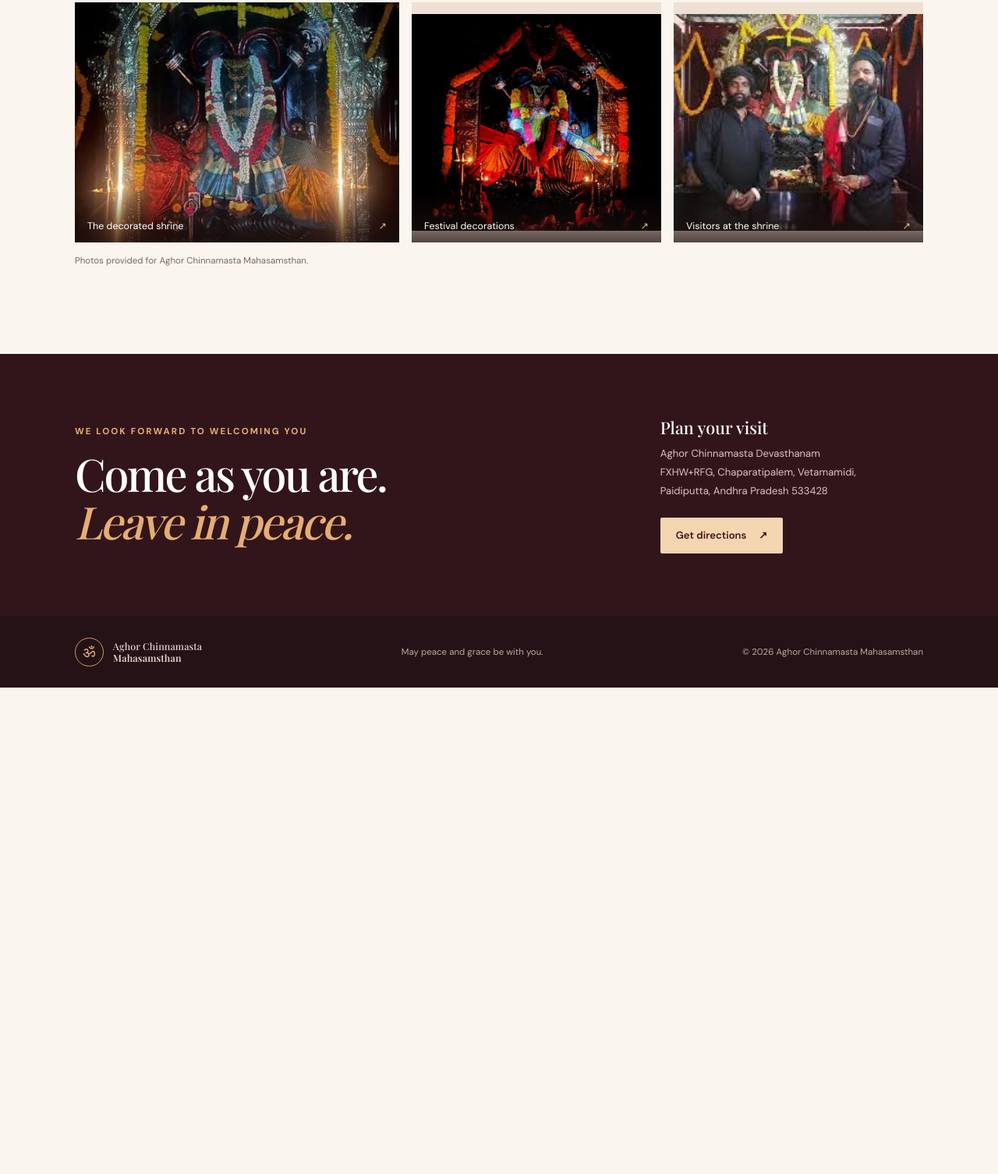
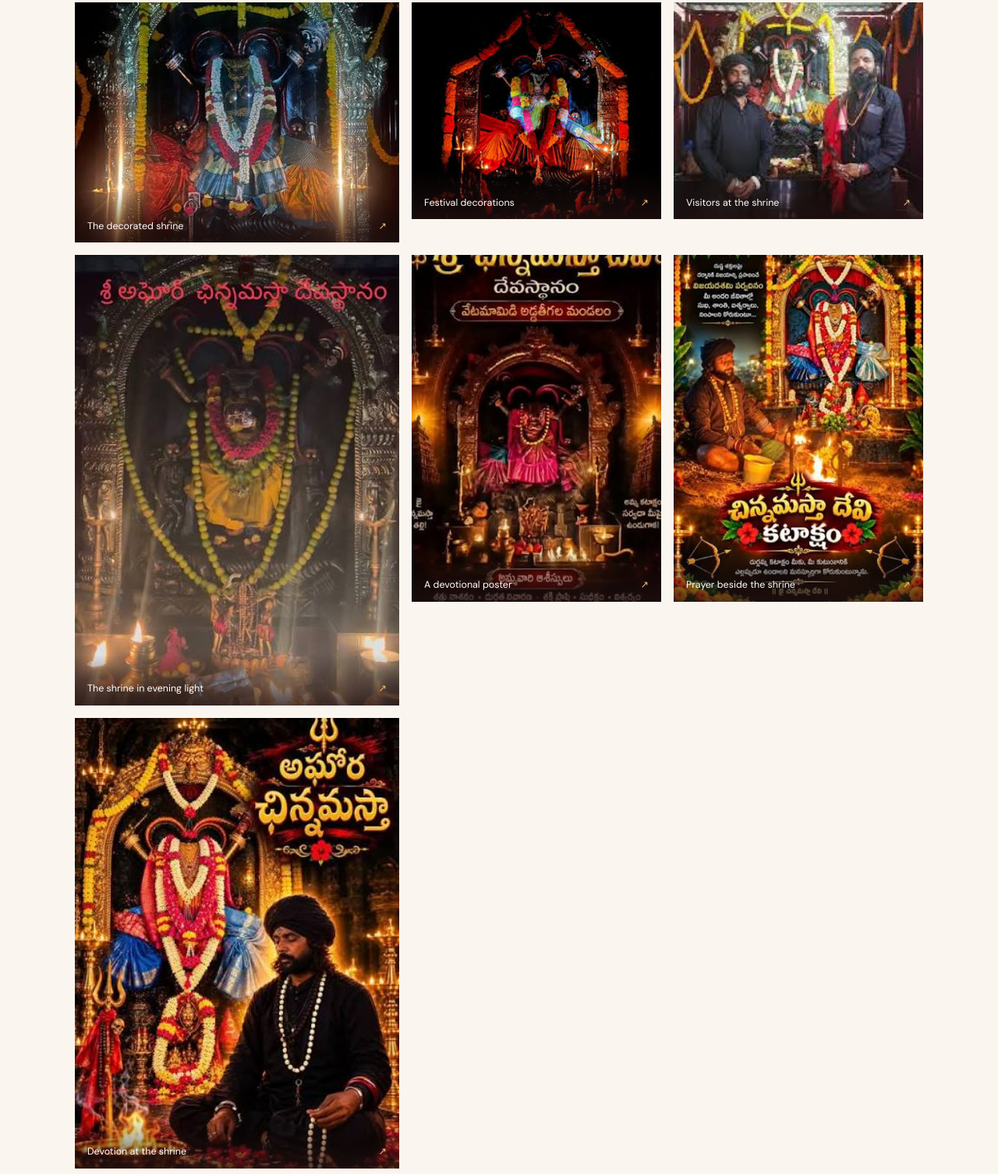
Before and after one commit to ACINTYO-MED/temple, a plain HTML site: page index.html in a window 1280 px wide. Shown: the part 1934-3440 px from the top of the page at 78% size. Before the commit the page ends 2816 px from the top, so only its background shows below. Drawn offline with nearby package versions, Linux system fonts and the light colour scheme; a web font is replaced by a local one.

Commit message:
Add all temple photos to gallery
Co-authored-by: Copilot <223556219+Copilot@users.noreply.github.com>

```diff
--- a/css/style.css
+++ b/css/style.css
@@ -79,10 +79,11 @@ h1 em, h2 em { color: #e5ae70; font-weight: 500; }
 .section-heading { display: flex; align-items: end; justify-content: space-between; gap: 2rem; margin: 2rem 0; }
 .section-heading .eyebrow { margin-bottom: .8rem; }
 .section-heading .muted { max-width: 270px; margin-bottom: .3rem; font-size: .82rem; }
-.gallery-grid { display: grid; grid-template-columns: 1.3fr 1fr 1fr; gap: 1rem; }
+.gallery-grid { display: grid; grid-template-columns: 1.3fr 1fr 1fr; align-items: start; gap: 1rem; }
 .gallery-item { position: relative; display: block; min-width: 0; padding: 0; overflow: hidden; border: 0; background: #eee1d4; text-align: left; cursor: zoom-in; }
 .gallery-item img { display: block; width: 100%; aspect-ratio: 1.15; object-fit: cover; transition: transform .35s; }
 .gallery-item-large img { aspect-ratio: 1.35; }
+.gallery-item-portrait img { aspect-ratio: .72; }
 .gallery-item:hover img, .gallery-item:focus-visible img { transform: scale(1.035); }
 .gallery-caption { position: absolute; right: 0; bottom: 0; left: 0; display: flex; justify-content: space-between; padding: 2.2rem 1rem .85rem; color: white; background: linear-gradient(transparent, rgba(32, 16, 15, .75)); font-size: .78rem; }
 .gallery-caption span { color: #edbd82; }
--- a/index.html
+++ b/index.html
@@ -124,6 +124,22 @@
             <img src="images/images%20(2).jpg" alt="Two visitors standing in front of the temple shrine" loading="lazy">
             <span class="gallery-caption">Visitors at the shrine <span aria-hidden="true">↗</span></span>
           </button>
+          <button class="gallery-item gallery-item-portrait" type="button" data-full="images/temple-banner.png" data-caption="The shrine decorated with garlands and lamps">
+            <img src="images/temple-banner.png" alt="Chinnamasta shrine decorated with garlands and lamps, with Telugu temple lettering" loading="lazy">
+            <span class="gallery-caption">The shrine in evening light <span aria-hidden="true">↗</span></span>
+          </button>
+          <button class="gallery-item gallery-item-portrait" type="button" data-full="images/images%20(3).jpg" data-caption="A devotional poster of the shrine">
+            <img src="images/images%20(3).jpg" alt="Devotional poster showing the decorated shrine and Telugu text" loading="lazy">
+            <span class="gallery-caption">A devotional poster <span aria-hidden="true">↗</span></span>
+          </button>
+          <button class="gallery-item gallery-item-portrait" type="button" data-full="images/images%20(4).jpg" data-caption="Prayer beside the decorated shrine">
+            <img src="images/images%20(4).jpg" alt="Devotee seated beside the decorated shrine with Telugu text" loading="lazy">
+            <span class="gallery-caption">Prayer beside the shrine <span aria-hidden="true">↗</span></span>
+          </button>
+          <button class="gallery-item gallery-item-portrait" type="button" data-full="images/images%20(5).jpg" data-caption="A devotee in front of the shrine">
+            <img src="images/images%20(5).jpg" alt="Devotee seated in front of the Chinnamasta shrine with Telugu lettering" loading="lazy">
+            <span class="gallery-caption">Devotion at the shrine <span aria-hidden="true">↗</span></span>
+          </button>
         </div>
         <p class="gallery-note">Photos provided for Aghor Chinnamasta Mahasamsthan.</p>
       </section>
```
Also changed, not shown: images/images (3).jpg (added), images/images (4).jpg (added), images/images (5).jpg (added).
